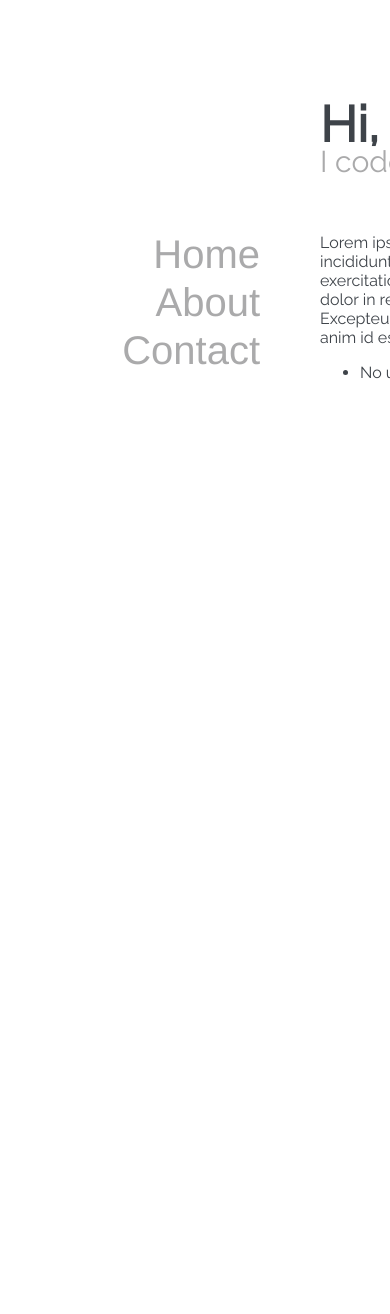
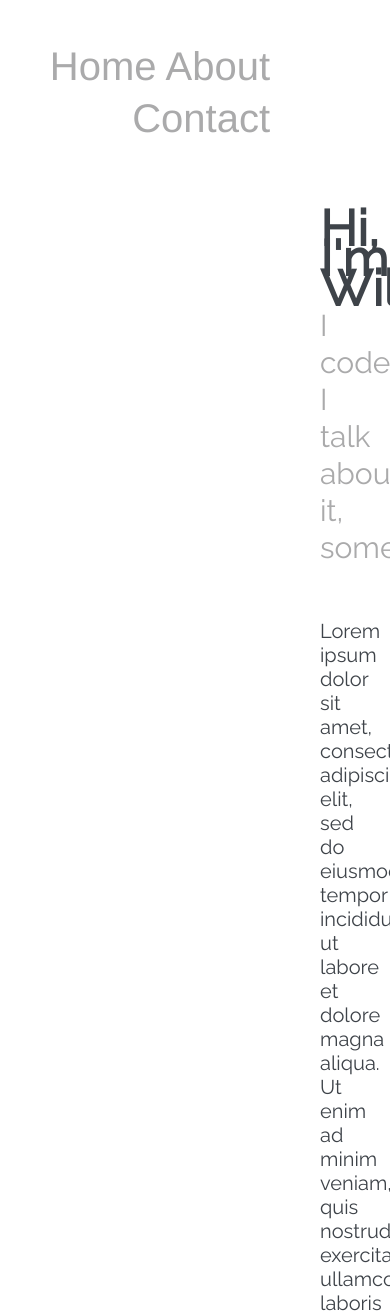
Before and after one commit to WilliamMauclet/SmallBlog, a Flask app: page /users in a window 390 px wide; the page is wider, and only the part inside the window is pictured. Shown: the top 1314 px of that part. Before the commit the page ends 379 px from the top of that part, so only its background shows below. Run offline with Flask 2, Linux system fonts and the light colour scheme; parts of the project's set-up code (start-up, migrations or seed data) failed here and were passed over.

Commit message:
Changes.

```diff
--- a/app.py
+++ b/app.py
@@ -1,5 +1,9 @@
-from flask import Flask, render_template, url_for
+from flask import Flask, render_template, url_for, redirect
 from flask_sqlalchemy import SQLAlchemy
+
+from flask_admin import Admin
+from flask_admin.contrib.sqla import ModelView
+
 from datetime import datetime
 from getpass import getpass
 from blog_config import *
@@ -30,6 +34,9 @@
     def __repr__(self):
         return '<Post %r>' % self.title
 
+admin = Admin(app, name='smallblog', template_mode='bootstrap3')
+admin.add_view(ModelView(Post, db.session))
+
 def create_admin():
     username = input("Admin username: ")
     password = getpass("Admin password: ")
@@ -39,30 +46,41 @@
     db.session.commit()
 
 db.create_all()
-create_admin()
+# create_admin()
+
+@app.route("/")
+def home():
+    return render_template('posts.html', posts=Post.query.all())
 
 @app.route("/users")
-def get_users():
+def users():
     return render_template('list_users.html', users=User.query.all()) #.all()
 
-@app.route("/home")
-def get_home():
-    return render_template('empty_template.html')
-
 @app.route("/login")
-def get_login_page():
+def login():
     return render_template('login.html')
 
 @app.route("/verify_login")
-def login():
+def verify_login():
     form = UsernamePasswordForm()
     if form.validate_on_submit():
         # Check the password and log the user in
         # [...]
         User.query.filter_by(username=form.username).first()
 
-        return redirect(url_for('/home'))
+        return redirect(url_for('home'))
     return render_template('login.html', form=form)
 
-print(User.query.filter_by(username='a').first())
+@app.route("/contact")
+def contact():
+    raise NotImplementedError("TODO")
+
+@app.route("/about")
+def about():
+    raise NotImplementedError("TODO")
+
+@app.route("/test")
+def test():
+    return render_template('test_responsive.html')
+
 app.run(port=8000)
--- a/static/style.css
+++ b/static/style.css
@@ -1,8 +1,17 @@
+/* COLOURS
+    * primary: white (#ffffff)
+    * shades of grey:
+        * emphasise: #3e4349
+        * less emphasis: #aaaaab
+    * call to action:
+ */
+
 body {
     width: 960px;
     margin: 0 auto;
     padding: 40px 20px 0;
     font-family: 'Raleway', 'Franklin Gothic Medium', 'Arial Narrow', Arial, sans-serif;
+    font-size: 20px;
     color: #3e4349  ;
 }
 
@@ -31,27 +40,44 @@
 }
 nav {
     position: fixed;
-    top: 190px;
+    top: 222px;
     width: 250px;
-    line-height: 28px;
+    line-height: 52px;
     text-align: right;
     font-family: 'Raleway Medium', 'Franklin Gothic Medium', 'Arial Narrow', Arial, sans-serif;
     font-size: 40px;
     color: #aaaaab;
 }
-
-nav ul {
-    list-style-type: none;
-}
-nav li {
-    padding: 10px;
-}
-
 nav a:link {
     text-decoration: none;
     color: #aaaaab;
+    display: block;
 }
-nav a:visited {
+/* TODO doesn't seem to work */
+/* nav a:visited {
     text-decoration: none;
-    color: #3a3a3c
+    color: #3a3a3c;
+} */
+
+.post-title {
+    font-size: 30px;
+    color: #aaaaab;
 }
+
+@media(max-width:960px) and (min-width:690px) {
+    body {
+        width: auto;
+    }
+
+}
+@media(max-width:690px) {
+    body {
+        width: auto;
+    }
+    nav { /*TODO Should become a one-row*/
+        position: static;
+    }
+    nav a:link {
+        display: inline;
+    }
+}
--- a/templates/base.html
+++ b/templates/base.html
@@ -3,12 +3,18 @@
 
 <head>
 	<meta charset="utf-8">
-	<title>My Miniblog</title>
+    <meta name="viewport" content="width=device-width, initial-scale=1.0">
+	<title>My Smallblog</title>
     <link rel="stylesheet" href="../static/style.css">
-    <link href="https://fonts.googleapis.com/css?family=Raleway" rel="stylesheet">     <meta name="viewport" content="width=device-width">
+    <link href="https://fonts.googleapis.com/css?family=Raleway" rel="stylesheet">
 	<link rel="shortcut icon" href="../static/favicon.ico">
 </head>
 <body>
+    <nav>
+        <a href="/home">Home</a>
+        <a href="/about">About</a>
+        <a href="/contact">Contact</a>
+    </nav>
     <header>
         <span class="top">Hi, I'm William</span>.
         <br>
@@ -16,18 +22,11 @@
     </header>
     <main class="textzone">
         Lorem ipsum dolor sit amet, consectetur adipiscing elit, sed do eiusmod tempor incididunt ut labore et dolore magna aliqua. Ut enim ad minim veniam, quis nostrud exercitation ullamco laboris nisi ut aliquip ex ea commodo consequat. Duis aute irure dolor in reprehenderit in voluptate velit esse cillum dolore eu fugiat nulla pariatur. Excepteur sint occaecat cupidatat non proident, sunt in culpa qui officia deserunt mollit anim id est laborum.
+        <br>
+        <br>
         {% block content %}
         <p>Content to be displayed</p>
         {% endblock content %}
     </main>
-
-    <nav>
-        <ul>
-            <li><a href="/home">Home</a></li>
-            <li><a href="/about">About</a></li>
-            <li><a href="/contact">Contact</a></li>
-        </ul>
-    </nav>
-
 </body>
 </html>
```
Also changed, not shown: templates/posts.html (added, +16 -0 lines), templates/test_responsive.html (added, +14 -0 lines), README.md.
